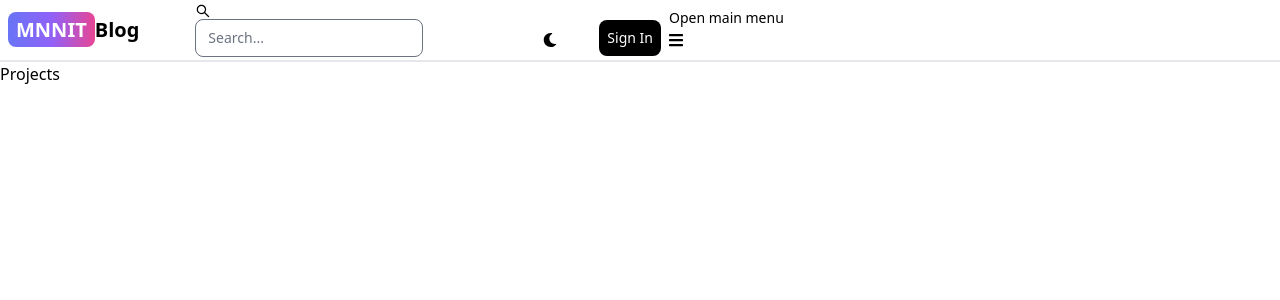
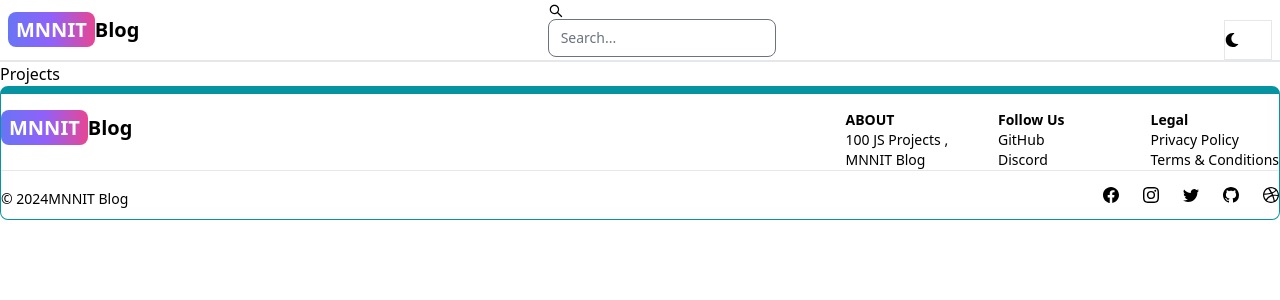
Before and after one commit to DishaVaish/mern-blog, a React (Vite) app in the folder client/: page /projects in a window 1280 px wide. Shown: the top 300 px of the page. Built offline with nearby package versions, Linux system fonts and the light colour scheme.

Commit message:
Footer Components

```diff
--- a/client/src/App.jsx
+++ b/client/src/App.jsx
@@ -7,6 +7,7 @@ import Dashboard from './pages/Dashboard';
 import Home from './pages/Home';
 import Projects from './pages/Projects';
 import Header from './components/Header';
+import Footer from './components/Footer'
 export default function App() {
   return (
     <Router>
@@ -20,6 +21,7 @@ export default function App() {
          <Route path="/projects" element={<Projects />} />
 
        </Routes>
+       <Footer />
     </Router>
   )
 }
--- /dev/null
+++ b/client/src/components/Footer.jsx
@@ -0,0 +1,88 @@
+import { Footer } from 'flowbite-react';
+import{ Link } from 'react-router-dom';
+import { BsFacebook, BsInstagram, BsTwitter, BsGithub, BsDribbble} from 'react-icons/bs';
+
+export default function FooterCom() {
+  return (
+    <Footer container className='border border-t-8 border-teal-500 mb-1.5'>
+      <div className='w-full max-w-7xl mx-auto'>
+        <div className='grid w-full justify-between sm:flex md:grid-cols-1'>
+        <div className='mt-5'>
+        <Link to="/" className='self-center whitespace-nowrap text-lg sm:text-xl font-semibold dark:text-white'>
+       <span className='px-2 py-1 bg-gradient-to-r from-indigo-500 via-purple-500 to-pink-500 rounded-lg text-white'>MNNIT</span>
+       Blog
+    </Link>
+        </div>
+        <div className="grid grid-cols-2 gap-8 mt-4 sm:grid-cols-3 sm:gap-6">
+          <div>
+           <Footer.Title title='ABOUT' />
+               <Footer.LinkGroup col>
+                  <Footer.Link
+                    href='https://www.100jsprojects.com'
+                    target='_blank'
+                    rel='noopener noreferrer'
+                     >
+                    100 JS Projects
+               ,</Footer.Link>
+               <Footer.Link
+                    href='/about'
+                    target='_blank'
+                    rel='noopener noreferrer'
+                     >
+                    MNNIT Blog
+               </Footer.Link>
+            </Footer.LinkGroup>
+            </div>
+        <div>
+        <Footer.Title title='Follow Us' />
+       <Footer.LinkGroup col>
+          <Footer.Link
+               href='https://www.github.com'
+               target='_blank'
+               rel='noopener noreferrer'
+                >
+               GitHub
+          </Footer.Link>
+          <Footer.Link
+               href='#'
+               target='_blank'
+               rel='noopener noreferrer'
+                >
+               Discord
+          </Footer.Link>
+       </Footer.LinkGroup>
+       </div>
+       <div>
+
+       <Footer.Title title='Legal' />
+       <Footer.LinkGroup col>
+          <Footer.Link
+               href='#'
+
+                >
+            Privacy Policy
+          </Footer.Link>
+          <Footer.Link
+               href='#'>
+             Terms & Conditions
+          </Footer.Link>
+       </Footer.LinkGroup>
+       </div>
+        </div>
+        </div>
+        <Footer.Divider />
+        <div className=' mt-4 mb-2 w-full sm:flex sm:items-center sm:justify-between'>
+          <Footer.Copyright  href='#' by="MNNIT Blog" year={new Date().getFullYear()}/>
+          <div className='flex gap-6 sm:mt-0 mt-4 sm:justify-center lg:justify-end mb-2'>
+            <Footer.Icon href='#' icon={BsFacebook} />
+            <Footer.Icon href='#' icon={BsInstagram} />
+            <Footer.Icon href='#' icon={BsTwitter} />
+            <Footer.Icon href='#' icon={BsGithub} />
+            <Footer.Icon href='#' icon={BsDribbble} />
+
+          </div>
+        </div>
+      </div>
+    </Footer>
+  )
+}
--- a/client/src/components/Header.jsx
+++ b/client/src/components/Header.jsx
@@ -1,55 +1,84 @@
-// import React from 'react';
-import { Button,Navbar, NavbarToggle, TextInput } from 'flowbite-react';
-import { Link ,useLocation } from 'react-router-dom';
-import {AiOutlineSearch } from 'react-icons/ai';
-import {FaMoon} from 'react-icons/fa';
+
+// import { Button,Navbar, NavbarToggle, TextInput } from 'flowbite-react';
+// import { Link ,useLocation } from 'react-router-dom';
+// import {AiOutlineSearch } from 'react-icons/ai';
+// import {FaMoon} from 'react-icons/fa';
+
+// export default function Header() {
+
+//   const path= useLocation().pathname;
+//   return (
+//     <Navbar className='border-b-2'>
+//         <Link to="/" className='self-center whitespace-nowrap text-sm sm:text-xl font-semibold dark:text-white  mr-4'>
+//           <span className= 'px-2 py-1 bg-gradient-to-r from-indigo-500 via-purple-500 to-pink-500 rounded-lg text-white ' >
+//             MNNIT</span>
+//         Blog
+//         </Link>
+//          <form className='mr-40 ' >
+//              <TextInput
+//                 type='text'
+//                 placeholder='Search...'
+//                 rightIcon={AiOutlineSearch}
+//                 className='hidden lg:inline pl-10 mr-10'
+//                 />
+//         </form>
+//         <Button className='w-12 h-10 lg:hidden' color='gray' pill>
+//           <AiOutlineSearch />
+//         </Button>
+
+
+//         <div className="flex gap-2  md:order-2">
+//             <Button className='w-12 h-10 hidden sm:inline ml-10 mt-5' color='gray' pill >
+//                  <FaMoon />
+//             </Button>
+//             <Link to='/sign-in'>
+//                <Button className='px-2 py-1 bg-gradient-to-r from-indigo-500 via-purple-500 to-pink-500 rounded-lg text-white' >
+//                  Sign In
+//                 </Button>
+//              </Link>
+//             <Navbar.Toggle />
+//         </div>
+//             <Navbar.Collapse className='mt-5'>
+//                  <Navbar.Link className='mr-8' active={path=="/home"} as={'div'}>
+//                      <Link to='/'>Home </Link>
+//                  </Navbar.Link>
+//                  <Navbar.Link className='mr-8' active={path=="/about"} as={'div'}>
+//                      <Link to='/about'> About</Link>
+//                  </Navbar.Link>
+//                  <Navbar.Link className='mr-10' active={path=="/projects"} as={'div'}>
+//                      <Link to='/projects'>Projects</Link>
+//                  </Navbar.Link>
+
+//             </Navbar.Collapse>
+
+//     </Navbar>
+//   );
+// }
+
+import{ Navbar, TextInput , Button } from 'flowbite-react';
+import{ Link } from 'react-router-dom'
+import{AiOutlineSearch} from 'react-icons/ai'
+import { FaMoon } from 'react-icons/fa'
+
 export default function Header() {
-  const path= useLocation().pathname;
   return (
    <Navbar className='border-b-2'>
-        <Link to="/" className='self-center whitespace-nowrap text-sm sm:text-xl font-semibold dark:text-white  mr-4'>
-          <span className= 'px-2 py-1 bg-gradient-to-r from-indigo-500 via-purple-500 to-pink-500 rounded-lg text-white ' >
-            MNNIT</span>
+    <Link to="/" className='self-center whitespace-nowrap text-sm sm:text-xl font-semibold dark:text-white'>
+       <span className='px-2 py-1 bg-gradient-to-r from-indigo-500 via-purple-500 to-pink-500 rounded-lg text-white'>MNNIT</span>
        Blog
     </Link>
-         <form mr-40>
-             <TextInput
-                type='text'
-                placeholder='Search...'
-                rightIcon={AiOutlineSearch}
-                className='hiddenlg:inline pl-10 mr-10'
-
-           />
+    <form>
+       <TextInput type='text' placeholder='Search...' rightIcon={AiOutlineSearch} className='hidden lg:inline' />
     </form>
     <Button className='w-12 h-10 lg:hidden' color='gray' pill>
            <AiOutlineSearch />
     </Button>
-
-
     <div className="flex gap-2  md:order-2">
-            <Button className='w-12 h-10 hidden sm:inline ml-20 mt-5' color='gray' pill >
+      <Button className='w-12 h-10 hidden sm:inline ml-10 mt-5' color='gray' pill >
           <FaMoon />
        </Button>
-            <Link to='/sign-in'>
-               <Button className="bg-black pt-2 pb-2 pr-2 pl-2 mt-5" >
-                 Sign In
-                </Button>
-             </Link>
-            <Navbar.Toggle />
     </div>
-            <Navbar.Collapse className='mt-5'>
-                 <Navbar.Link className='mr-10' active={path=="/home"} as={'div'}>
-                     <Link to='/'>Home </Link>
-                 </Navbar.Link>
-                 <Navbar.Link className='mr-10' active={path=="/about"} as={'div'}>
-                     <Link to='/about'> About</Link>
-                 </Navbar.Link>
-                 <Navbar.Link className='mr-20' active={path=="/projects"} as={'div'}>
-                     <Link to='/projects'>Projects</Link>
-                 </Navbar.Link>
-
-            </Navbar.Collapse>
 
    </Navbar>
-  );
+  )
 }
--- a/client/src/pages/SignUp.jsx
+++ b/client/src/pages/SignUp.jsx
@@ -14,7 +14,7 @@ export default function SignUp() {
         Blog
         </Link>
         <p className='text-sm mt-5'>
-          This is a demo project.You can sign up with your email
+          This is a demo project. You can sign up with your email
           and password
           or with Google
 
```
Lines whose indentation alone changed are shown as unchanged.
